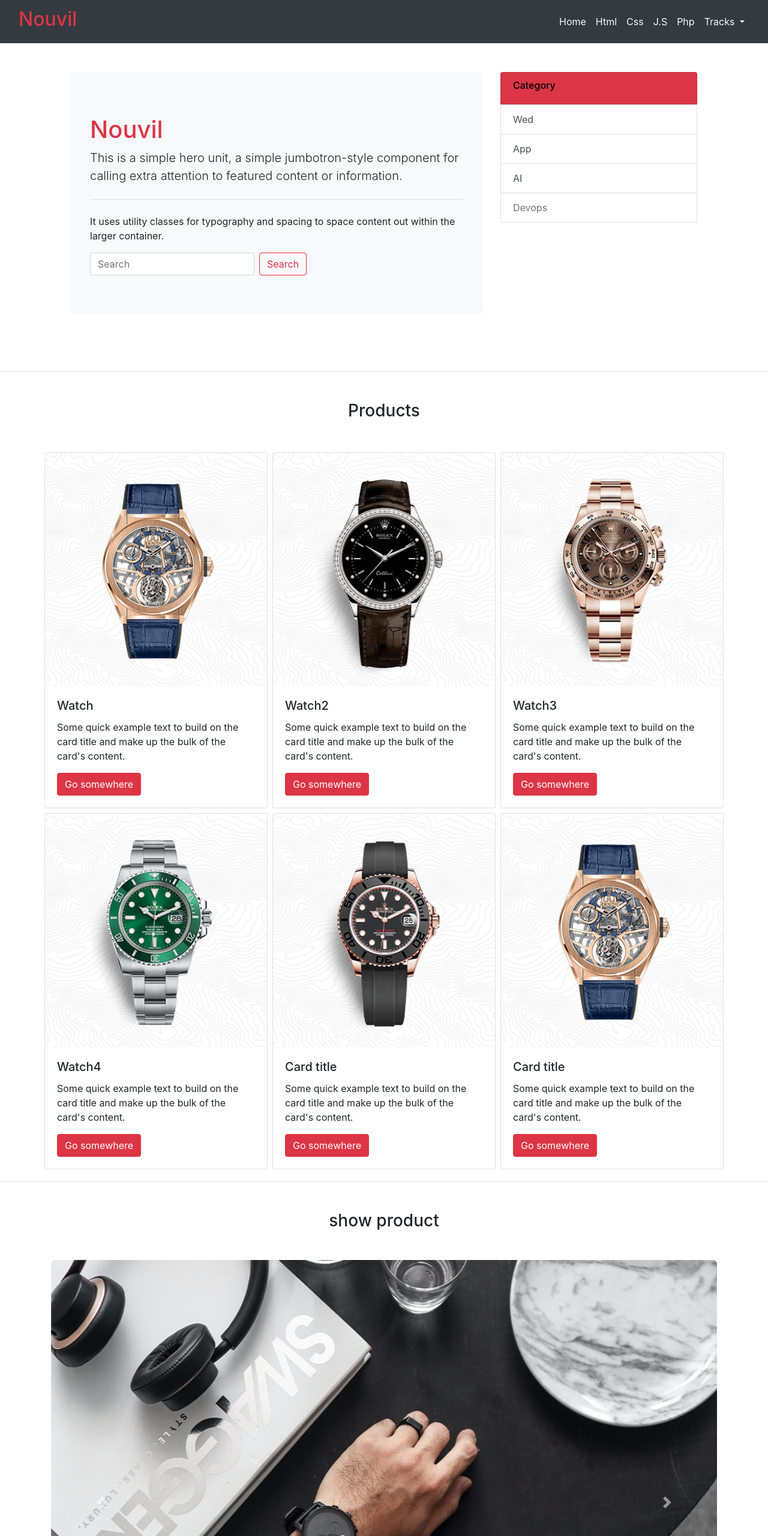
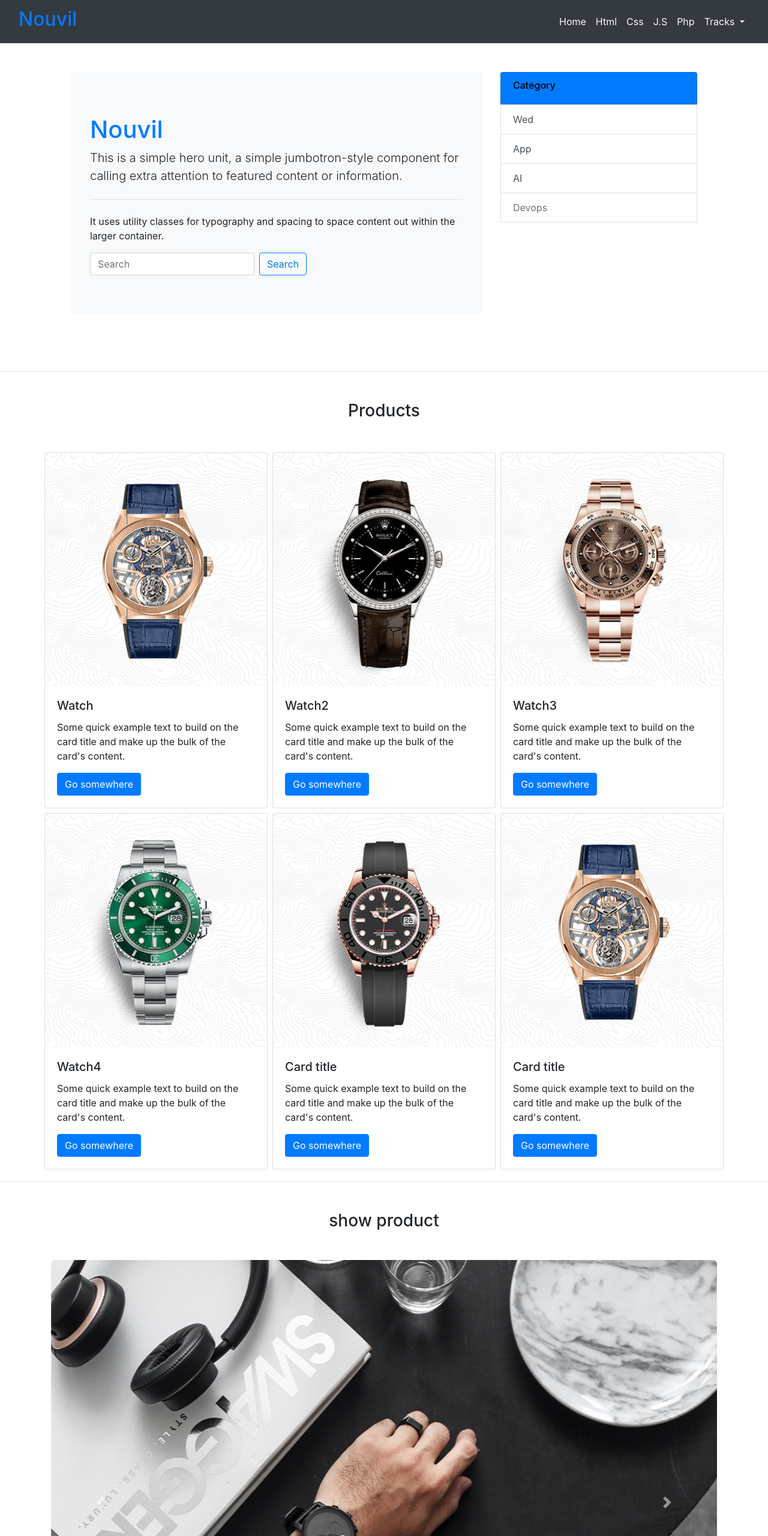
Before and after one commit to AbdallahAmr777/Nouvill, a plain HTML site: page index.html in a window 1280 px wide. Shown: the top 2560 px of the page at 60% size. Drawn offline with Linux system fonts and the light colour scheme.

Commit message:
Update index.html

```diff
--- a/index.html
+++ b/index.html
@@ -14,7 +14,7 @@
       <!-- navbar -->
       <nav class="navbar navbar-expand-lg navbar-light bg-dark">
         <div class="container-fluid" >
-          <a class="navbar-brand text-danger" href="#">
+          <a class="navbar-brand text-primary" href="#">
             <h2>Nouvil</h2>
           </a>
           <button class="navbar-toggler" type="button" data-bs-toggle="collapse" data-bs-target="#navbarSupportedContent" aria-controls="navbarSupportedContent" aria-expanded="false" aria-label="Toggle navigation">
@@ -59,20 +59,20 @@
         <div class="row">
             <div class="col-lg-8">
                 <div class="jumbotron bg-light">
-                    <h1 class="display-4 "><h1 class="text-danger">Nouvil</h1></h1>
+                    <h1 class="display-4 "><h1 class="text-primary">Nouvil</h1></h1>
                     <p class="lead">This is a simple hero unit, a simple jumbotron-style component for calling extra attention to featured content or information.</p>
                     <hr class="my-4">
                     <p>It uses utility classes for typography and spacing to space content out within the larger container.</p>
                     <form class="form-inline my-2 my-lg-0">
                         <input class="form-control mr-sm-2" type="search" placeholder="Search" aria-label="Search">
-                        <button class="btn btn-outline-danger my-2 my-sm-0" type="submit">Search</button>
+                        <button class="btn btn-outline-primary my-2 my-sm-0" type="submit">Search</button>
                       </form>
                   </div>
             </div>
             <div class="col-lg-4">
                 <div class="list-group">
 
-                    <a href="#x" data-toggle="collapse" type="button" class="list-group-item list-group-item-action bg-danger ">
+                    <a href="#x" data-toggle="collapse" type="button" class="list-group-item list-group-item-action bg-primary ">
                       <h6 style="color: black;">Category</h6>
                     </a>
                     <div class="collapse show" id="x">
@@ -97,11 +97,12 @@
             <div class="row">
                 <div class="col-md-6 col-lg-4 col-sm-12 p-1">
                     <div class="card" >
+
                         <img src="img/popular3.png" class="card-img-top" alt="...">
                         <div class="card-body">
                           <h5 class="card-title">Watch</h5>
                           <p class="card-text">Some quick example text to build on the card title and make up the bulk of the card's content.</p>
-                          <a href="#" class="btn btn-danger">Go somewhere</a>
+                          <a href="#" class="btn btn-primary">Go somewhere</a>
                         </div>
                       </div>
                 </div>
@@ -111,7 +112,7 @@
                         <div class="card-body">
                           <h5 class="card-title">Watch2</h5>
                           <p class="card-text">Some quick example text to build on the card title and make up the bulk of the card's content.</p>
-                          <a href="#" class="btn btn-danger">Go somewhere</a>
+                          <a href="#" class="btn btn-primary">Go somewhere</a>
                         </div>
                       </div>
                 </div>
@@ -121,7 +122,7 @@
                         <div class="card-body">
                           <h5 class="card-title">Watch3</h5>
                           <p class="card-text">Some quick example text to build on the card title and make up the bulk of the card's content.</p>
-                          <a href="#" class="btn btn-danger">Go somewhere</a>
+                          <a href="#" class="btn btn-primary">Go somewhere</a>
                         </div>
                       </div>
                 </div>
@@ -131,7 +132,7 @@
                         <div class="card-body">
                           <h5 class="card-title">Watch4</h5>
                           <p class="card-text">Some quick example text to build on the card title and make up the bulk of the card's content.</p>
-                          <a href="#" class="btn btn-danger">Go somewhere</a>
+                          <a href="#" class="btn btn-primary">Go somewhere</a>
                         </div>
                       </div>
                 </div>
@@ -141,7 +142,7 @@
                         <div class="card-body">
                           <h5 class="card-title">Card title</h5>
                           <p class="card-text">Some quick example text to build on the card title and make up the bulk of the card's content.</p>
-                          <a href="#" class="btn btn-danger">Go somewhere</a>
+                          <a href="#" class="btn btn-primary">Go somewhere</a>
                         </div>
                       </div>
                 </div>
@@ -151,7 +152,7 @@
                         <div class="card-body">
                           <h5 class="card-title">Card title</h5>
                           <p class="card-text">Some quick example text to build on the card title and make up the bulk of the card's content.</p>
-                          <a href="#" class="btn btn-danger">Go somewhere</a>
+                          <a href="#" class="btn btn-primary">Go somewhere</a>
                         </div>
                       </div>
                     </div>
@@ -217,7 +218,7 @@
                       <input type="checkbox" class="form-check-input" id="exampleCheck1">
                       <label class="form-check-label" for="exampleCheck1">Check me out</label>
                     </div>
-                    <button type="submit" class="btn btn-danger">Submit</button>
+                    <button type="submit" class="btn btn-primary">Submit</button>
                   </form>
                 </div>
               </div>
@@ -228,7 +229,7 @@
           </div>
       </section>
       <!-- footer -->
-      <footer class="container-fluid bg-dark"style="border-top:5px solid #dc3545" >
+      <footer class="container-fluid bg-dark"style="border-top:5px solid blue" >
         <footer class="bg-light text-center bg-dark text-light text-lg-start">
             <!-- Grid container -->
             <div class="container p-4">
@@ -236,7 +237,7 @@
               <div class="row">
                 <!--Grid column-->
                 <div class="col-lg-6 col-md-12 mb-4 mb-md-0">
-                  <h5 class="text-danger">Nouvil</h5>
+                  <h5 class="text-primary">Nouvil</h5>
 
                   <p>
                     Lorem ipsum dolor sit amet consectetur, adipisicing elit. Iste atque ea quis
@@ -248,7 +249,7 @@
 
                 <!--Grid column-->
                 <div class="col-lg-6 col-md-12 mb-4 mb-md-0">
-                  <h5 class="text-danger">Products</h5>
+                  <h5 class="text-primary">Products</h5>
 
                   <p>
                     Lorem ipsum dolor sit amet consectetur, adipisicing elit. Iste atque ea quis
@@ -262,12 +263,7 @@
             </div>
             <!-- Grid container -->
 
-            <!-- Copyright -->
-            <div class="text-center p-3" style="background-color: rgba(0, 0, 0, 0.2);">
-              © 2020 Copyright:
-              <a class="text-dark" href="https://mdbootstrap.com/">MDBootstrap.com</a>
-            </div>
-            <!-- Copyright -->
+
           </footer>
       </footer>
 
```
